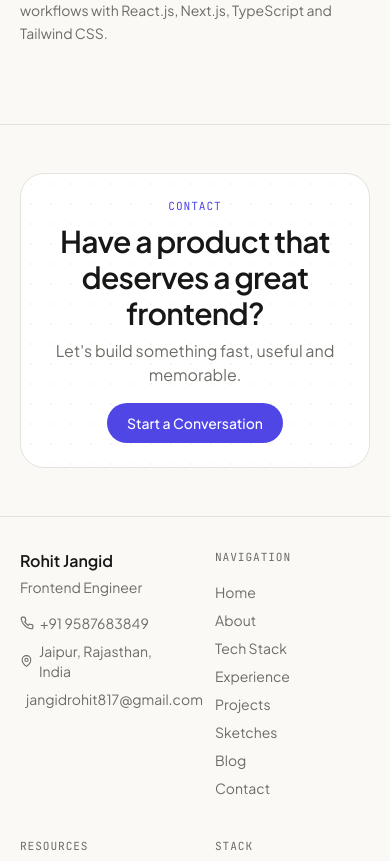
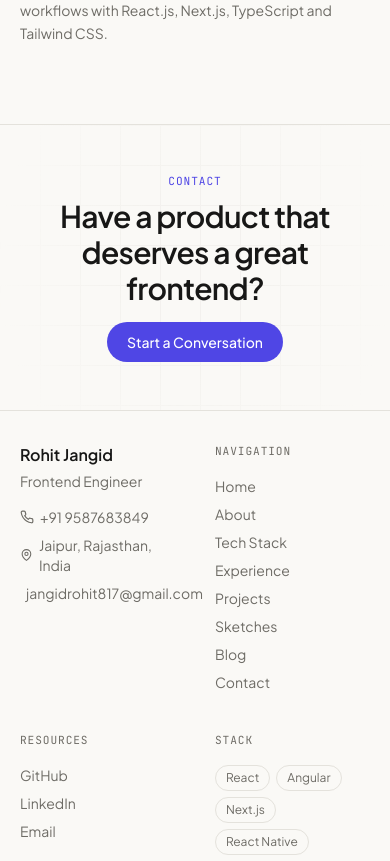
Before and after one commit to Rohitjangid17/rohit-jangid-portfolio, a React (Vite) app: page / in a window 390 px wide. Shown: the part 6160-7021 px from the top of the page. Built offline with nearby package versions, Linux system fonts and the light colour scheme.

Commit message:
home page cta section change and epxperiance data contract to fulltime

```diff
--- a/src/data/experience.ts
+++ b/src/data/experience.ts
@@ -7,7 +7,7 @@ export const experience: ExperienceEntry[] = [
     role: 'Software Developer',
     period: 'November 2025 – Present',
     location: 'Jaipur, Rajasthan, India',
-    employmentType: 'Contract · On-site',
+    employmentType: 'Full-time · On-site',
     summary:
       'Working on XSwift, an enterprise logistics, shipment, and fleet management platform using Angular, TypeScript, Bootstrap, and SCSS.',
     responsibilities: [
--- a/src/pages/Home/index.tsx
+++ b/src/pages/Home/index.tsx
@@ -1,4 +1,4 @@
-import { useState, type MouseEvent } from 'react'
+import { useState } from 'react'
 import { motion } from 'framer-motion'
 import Container from '@/components/common/Container'
 import Button from '@/components/common/Button'
@@ -129,36 +129,6 @@ function ProjectPreview({ project, large = false }: ProjectPreviewProps) {
           ))}
         </div>
       </div>
-    </div>
-  )
-}
-
-interface GlowPosition {
-  x: number
-  y: number
-}
-
-/* Mouse-reactive glow + dot grid for the final CTA */
-function CtaField() {
-  const [pos, setPos] = useState<GlowPosition>({ x: 50, y: 50 })
-
-  const handleMouseMove = (e: MouseEvent<HTMLDivElement>) => {
-    const rect = e.currentTarget.getBoundingClientRect()
-    setPos({
-      x: ((e.clientX - rect.left) / rect.width) * 100,
-      y: ((e.clientY - rect.top) / rect.height) * 100,
-    })
-  }
-
-  return (
-    <div aria-hidden className="absolute inset-0" onMouseMove={handleMouseMove}>
-      <div className="absolute inset-0 opacity-[0.3] [background-image:radial-gradient(rgb(var(--border))_1px,transparent_1px)] [background-size:20px_20px]" />
-      <div
-        className="absolute inset-0 opacity-0 transition-opacity duration-300 group-hover:opacity-100"
-        style={{
-          background: `radial-gradient(380px circle at ${pos.x}% ${pos.y}%, rgb(var(--accent)/0.18), transparent 70%)`,
-        }}
-      />
     </div>
   )
 }
@@ -571,20 +541,19 @@ export default function Home() {
       </section>
 
       {/* Final CTA — minimal, mouse-reactive graphic */}
-      <section className="py-12 sm:py-16 border-t border-border">
+      <section className="relative overflow-hidden border-t border-border py-12 sm:py-16">
+        <div
+          aria-hidden
+          className="pointer-events-none absolute inset-0 -z-10 opacity-[0.3] [background-image:linear-gradient(to_right,theme(colors.border)_1px,transparent_1px),linear-gradient(to_bottom,theme(colors.border)_1px,transparent_1px)] [background-size:40px_40px] [mask-image:radial-gradient(ellipse_60%_100%_at_50%_50%,black_30%,transparent_85%)]"
+        />
         <Container>
-          <Reveal className="group relative overflow-hidden rounded-3xl border border-border bg-card p-6 text-center">
-            <CtaField />
-            <div className="relative">
+          <Reveal className="mx-auto max-w-xl text-center">
             <p className="mono-label text-accent">Contact</p>
-              <h2 className="mt-2 sm:mt-4 text-3xl sm:text-4xl font-semibold tracking-tight max-w-2xl mx-auto">
+            <h2 className="mt-2 sm:mt-4 text-3xl font-semibold tracking-tight sm:text-4xl">
               Have a product that deserves a great frontend?
             </h2>
-              <p className="mt-2 sm:mt-4 text-muted max-w-md mx-auto">
-                Let's build something fast, useful and memorable.
-              </p>
-              <div className="mt-4 sm:mt-8 flex flex-wrap justify-center gap-3">
-                <Button to="/contact">Start a Conversation</Button>
+            <div className="mt-4 sm:mt-8 flex flex-wrap items-center justify-center gap-4">
+              <Button to="/contact" variant="primary">Start a Conversation</Button>
               <a
                 href="/Rohit_Jangid_SDE_Resume.pdf"
                 download="Rohit_Jangid_SDE_Resume.pdf"
@@ -604,7 +573,6 @@ export default function Home() {
                 </Button>
               </a>
             </div>
-            </div>
           </Reveal>
         </Container>
       </section>
```
Lines whose indentation alone changed are shown as unchanged.
